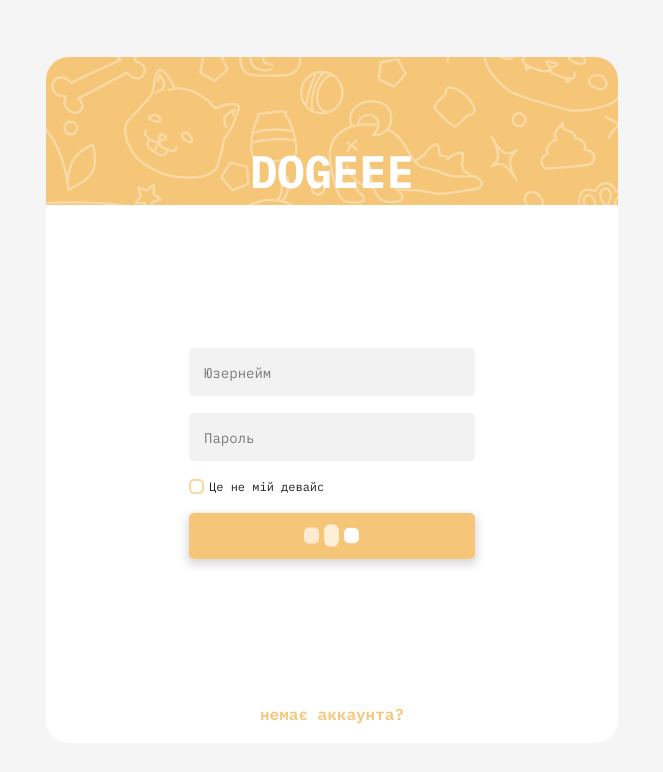
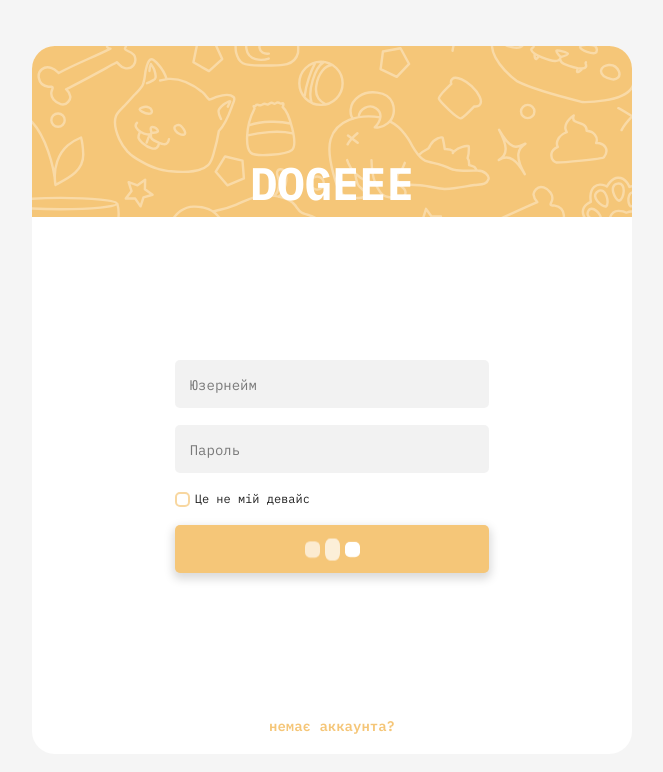
Before and after one commit to JadeShopKeepr/partfolio, a React (Vite) app in the folder personalPortfolioWebsite/: page /auth in a window 1280 px wide. Shown: the top 772 px of the page, without its empty margins (308-971 px from the left). Built offline with nearby package versions, Linux system fonts and the light colour scheme.

Commit message:
removed input focus logic from js to css, added globals vars

```diff
--- a/personalPortfolioWebsite/src/Pages/Login/loginPage.module.css
+++ b/personalPortfolioWebsite/src/Pages/Login/loginPage.module.css
@@ -5,8 +5,7 @@ main {
   align-items: center;
 }
 .container {
-  width: 35.71rem;
-  height: 42.85rem;
+  width: 600px;
   border-radius: 1.42rem;
   display: flex;
   justify-content: space-between;
@@ -30,7 +29,7 @@ main {
   height: 10.71rem;
   width: 100%;
   border-radius: 1.42rem 1.42rem 0 0;
-  background-color: #f5c678;
+  background-color: var(--primary);
   background-image: url(../../assets/Vector.svg);
   background-repeat: no-repeat;
   background-size: cover;
@@ -47,7 +46,6 @@ main {
 }
 .checkbox {
   width: 100%;
-  justify-content: flex-start;
 }
 
 .input_container {
@@ -59,7 +57,7 @@ main {
   margin-bottom: 1.07rem;
   align-items: center;
   font-weight: 600;
-  font-size: 1rem;
-  color: #f5c678;
+  font-size: 14px;
+  color: var(--primary);
   cursor: pointer;
 }
--- a/personalPortfolioWebsite/src/Pages/Login/loginPage.tsx
+++ b/personalPortfolioWebsite/src/Pages/Login/loginPage.tsx
@@ -36,7 +36,7 @@ export const LoginPage = () => {
     <main>
       <div className={styles.container}>
         <div className={styles.header}>DOGEEE</div>
-        <div className={styles.form_body}>
+        <form className={styles.form_body}>
           <div className={styles.input_container}>
             <Input
               value={formValues.username}
@@ -85,7 +85,7 @@ export const LoginPage = () => {
             </div>
           </div>
           <FormButton isLoading>Увійти</FormButton>
-        </div>
+        </form>
         <div onClick={() => navigate('/registration')} className={styles.signUp}>
           немає аккаунта?
         </div>
--- a/personalPortfolioWebsite/src/common/buttons/formButton.module.css
+++ b/personalPortfolioWebsite/src/common/buttons/formButton.module.css
@@ -1,26 +1,26 @@
 .button {
   display: flex;
+  align-items: center;
   justify-content: center;
   border: none;
   border-radius: 5px;
   box-shadow: 0px 4px 10px 2px rgba(0, 0, 0, 0.15);
-  background: #f5c678;
-  padding: 15.5px 102.5px;
+  background: var(--primary);
   font-size: 14px;
   width: 100%;
-  height: 100%;
+  height: 48px;
   color: aliceblue;
   font-weight: 600;
   cursor: pointer;
 }
 
 .button:hover {
-  background-color: #f5c678;
+  background-color: var(--primary);
   box-shadow: 0px 2px 10px rgba(0, 0, 0, 0.05);
 }
 
 .button:active {
-  background-color: #f5c578d8;
+  background-color: var(--primary7);
 }
 .dot-elastic {
   position: relative;
--- a/personalPortfolioWebsite/src/common/fields/inputs/Checkbox/checkbox.module.css
+++ b/personalPortfolioWebsite/src/common/fields/inputs/Checkbox/checkbox.module.css
@@ -19,12 +19,12 @@
   height: 15px;
   width: 15px;
   background-color: transparent;
-  border: 2px rgba(245, 198, 120, 0.7) solid;
+  border: 2px var(--primary7) solid;
   border-radius: 5px;
 }
 
 .custom_checkbox:hover {
-  border: 2px rgba(245, 198, 120) solid;
+  border: 2px var(--primary) solid;
 }
 .checkbox:checked ~ .custom_checkbox {
   border: none;
--- a/personalPortfolioWebsite/src/common/fields/inputs/PasswordInput/PassworInput.tsx
+++ b/personalPortfolioWebsite/src/common/fields/inputs/PasswordInput/PassworInput.tsx
@@ -1,9 +1,9 @@
 import React from 'react';
+import type { InputProps } from '../input.d';
 import styles from '@common/fields/inputs/input.module.css';
 
 export const PasswordInput: React.FC<InputProps> = ({ isError = false, helperText, label, ...props }) => {
   const inputRef = React.useRef<HTMLInputElement>(null);
-  const [isFocused, setIsFocused] = React.useState(!!props.value ?? false);
   const [showToggle, setShowToggle] = React.useState(false);
   const showPassToggle = props.value;
   return (
@@ -11,20 +11,12 @@ export const PasswordInput: React.FC<InputProps> = ({ isError = false, helperTex
       <div
         onClick={() => {
           inputRef.current?.focus();
-          setIsFocused(true);
         }}
-        className={`${styles.input_container} ${isError ? styles.input_container : ''} ${isFocused ? styles.focused : ''}`}>
+        className={`${styles.input_container} ${isError ? styles.input_container : ''}`}>
+        <input className={styles.input} type={showPassToggle && showToggle ? 'text' : 'password'} {...props} />
         <label htmlFor='' className={styles.input_label}>
           {label}
         </label>
-        <input
-          className={styles.input}
-          type={showPassToggle && showToggle ? 'text' : 'password'}
-          onBlur={() => {
-            !props.value && setIsFocused(false);
-          }}
-          {...props}
-        />
         {showPassToggle && (
           <div
             className={styles.input_icon}
--- a/personalPortfolioWebsite/src/common/fields/inputs/input.d.ts
+++ b/personalPortfolioWebsite/src/common/fields/inputs/input.d.ts
@@ -1,4 +1,4 @@
-declare interface InputProps extends Omit<React.InputHTMLAttributes<HTMLInputElement>, 'placeholder'> {
+export interface InputProps extends Omit<React.InputHTMLAttributes<HTMLInputElement>, 'placeholder'> {
   isError?: boolean;
   helperText?: string;
   label: string;
--- a/personalPortfolioWebsite/src/common/fields/inputs/input.module.css
+++ b/personalPortfolioWebsite/src/common/fields/inputs/input.module.css
@@ -21,7 +21,11 @@
     font-size 150ms ease-out;
   text-transform: capitalize;
 }
-.focused .input_label {
+.input:focus ~ .input_label {
+  transform: translateX(-10%) translateY(-75%);
+  font-size: 10px;
+}
+.input:not([value='']) ~ .input_label {
   transform: translateX(-10%) translateY(-75%);
   font-size: 10px;
 }
--- a/personalPortfolioWebsite/src/common/fields/inputs/input.tsx
+++ b/personalPortfolioWebsite/src/common/fields/inputs/input.tsx
@@ -1,27 +1,16 @@
 import React from 'react';
+import type { InputProps } from './input.d';
 import styles from './input.module.css';
 
 export const Input: React.FC<InputProps> = ({ isError = false, helperText, label, ...props }) => {
   const inputRef = React.useRef<HTMLInputElement>(null);
-  const [isFocused, setIsFocused] = React.useState(!!props.value ?? false);
   return (
     <>
-      <div
-        onClick={() => {
-          inputRef.current?.focus();
-          setIsFocused(true);
-        }}
-        className={`${styles.input_container} ${isError ? styles.input_container : ''} ${isFocused ? styles.focused : ''}`}>
+      <div className={`${styles.input_container} ${isError ? styles.input_container : ''}`}>
+        <input className={styles.input} {...props} />
         <label htmlFor='' className={styles.input_label}>
           {label}
         </label>
-        <input
-          className={styles.input}
-          onBlur={() => {
-            !props.value && setIsFocused(false);
-          }}
-          {...props}
-        />
       </div>
       {isError && helperText && <div className={styles.helperText}>{helperText}</div>}
     </>
--- /dev/null
+++ b/personalPortfolioWebsite/src/css/global.css
@@ -0,0 +1,9 @@
+:root {
+  /* colors */
+  --primary: #f5c678;
+  --primary7: #f5c678b3;
+
+  /* images */
+
+  /* fonts */
+}
--- a/personalPortfolioWebsite/src/main.tsx
+++ b/personalPortfolioWebsite/src/main.tsx
@@ -1,6 +1,7 @@
 import { StrictMode } from 'react';
 import { createRoot } from 'react-dom/client';
-import './index.css';
+import './css/reset.css';
+import './css/global.css';
 import App from './App.tsx';
 
 createRoot(document.getElementById('root')!).render(
```
Also changed, not shown: personalPortfolioWebsite/src/css/reset.css (renamed from personalPortfolioWebsite/src/index.css).
